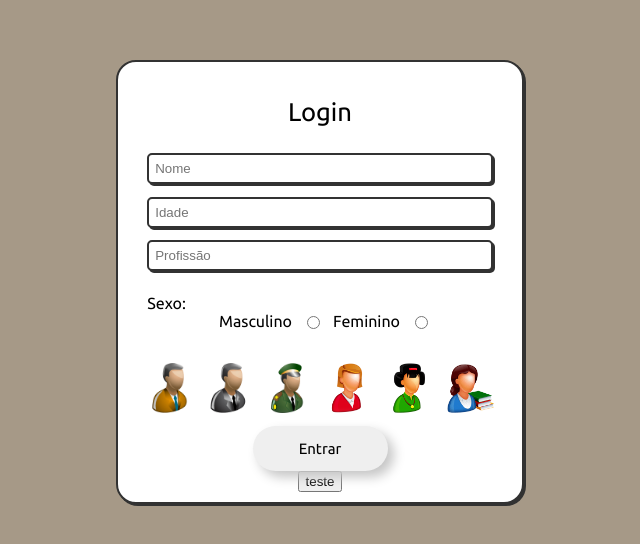
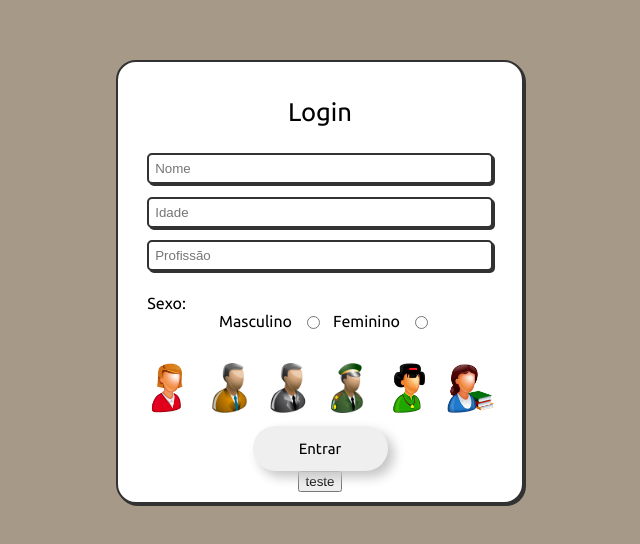
Before and after one commit to AbrahamLica/smart-wallet, a React (Vite) app: page / in a window 1280 px wide. Shown: the part 118-662 px from the top of the page, without its empty margins (320-960 px from the left). Built offline with nearby package versions, Linux system fonts and the light colour scheme.

Commit message:
otimizando algumas funções

```diff
--- a/src/Components/Login/Login.tsx
+++ b/src/Components/Login/Login.tsx
@@ -8,15 +8,17 @@ import user5 from "../../img/user5.png";
 import user6 from "../../img/user6.png";
 import { useNavigate } from "react-router-dom";
 import * as C from "./LoginStyles";
-import { choseImgUser } from "../../Helpers/Helpers";
-import { changeSetName } from "../../Helpers/Helpers";
-import { changeSetAge } from "../../Helpers/Helpers";
-import { changeSetProfession } from "../../Helpers/Helpers";
-import { validateInputName } from "../../Helpers/Helpers";
-import { validateInputProfession } from "../../Helpers/Helpers";
-import { setGender } from "../../Helpers/Helpers";
-import { validateInputAge } from "../../Helpers/Helpers";
-import { addAllErrorsToAlert } from "../../Helpers/Helpers";
+import {
+  choseImgUser,
+  changeSetName,
+  changeSetAge,
+  changeSetProfession,
+  validateInputName,
+  validateInputProfession,
+  setGender,
+  validateInputAge,
+  addAllErrorsToAlert,
+} from "../../Helpers/Helpers";
 
 const Login = () => {
   const { state, dispatch } = useContext(Context);
@@ -25,12 +27,6 @@ const Login = () => {
   const [profession, setProfession] = useState<string>("");
   const [sex, setSex] = useState<string>("");
   const [imgUserSelected, setImgUserSelected] = useState<string>("");
-  // const [imgUser1, setImgUser1] = useState(false);
-  // const [imgUser2, setImgUser2] = useState(false);
-  // const [imgUser3, setImgUser3] = useState(false);
-  // const [imgUser4, setImgUser4] = useState(false);
-  // const [imgUser5, setImgUser5] = useState(false);
-  // const [imgUser6, setImgUser6] = useState(false);
   const [imageStates, setImageStates] = useState({
     user1: false,
     user2: false,
@@ -47,7 +43,6 @@ const Login = () => {
   const [ageValid, setAgeValid] = useState<boolean>(false);
   const [sexValid, setSexValid] = useState<boolean>(false);
   const [avatarValid, setAvatarValid] = useState<boolean>(false);
-  const [errors, setErrors] = useState([]);
 
   const navigate = useNavigate();
 
@@ -83,19 +78,50 @@ const Login = () => {
     choseImgUser(
       e,
       setImgUserSelected,
-      setImageStates({ ...imageStates, [img]: true }),
+      imageStates,
+      img,
+      setImageStates,
       setAvatarValid
     );
   }
 
+  type UserImagesProps = {
+    user1: string;
+    user2: string;
+    user3: string;
+    user4: string;
+    user5: string;
+    user6: string;
+  };
+
+  const users: string[] = [
+    "user1",
+    "user2",
+    "user3",
+    "user4",
+    "user5",
+    "user6",
+  ];
+
+  const userImages: UserImagesProps = {
+    user1,
+    user2,
+    user3,
+    user4,
+    user5,
+    user6,
+  };
+
   function teste() {
     console.log(imageStates);
+    console.log(imgUserSelected);
   }
 
   return (
     <C.MainContainerModal>
       <C.ContainerModal>
         <C.Text fontSize="1.6rem">Login</C.Text>
+
         <C.ContainerLabelInput>
           <C.InputText
             type="text"
@@ -183,50 +209,23 @@ const Login = () => {
         </C.Container>
 
         <C.ContainerAvatars>
-          <C.ImgUser
-            src={user2}
-            alt="user2"
-            onClick={(e) => handleImgUserClick(e, "user2")}
-            style={{ border: imageStates.user2 ? "1px solid black" : "" }}
-          />
-          <C.ImgUser
-            src={user3}
-            alt="user3"
-            onClick={(e) => handleImgUserClick(e, "user3")}
-            style={{ border: imageStates.user3 ? "1px solid black" : "" }}
-          />
-          <C.ImgUser
-            src={user4}
-            alt="user4"
-            onClick={(e) => handleImgUserClick(e, "user4")}
-            style={{ border: imageStates.user4 ? "1px solid black" : "" }}
-          />
-
-          <C.ImgUser
-            src={user1}
-            alt="user1"
-            onClick={(e) => handleImgUserClick(e, "user1")}
-            style={{ border: imageStates.user1 ? "1px solid black" : "" }}
-          />
-          <C.ImgUser
-            src={user5}
-            alt="user5"
-            onClick={(e) => handleImgUserClick(e, "user5")}
-            style={{ border: imageStates.user5 ? "1px solid black" : "" }}
-          />
-          <C.ImgUser
-            src={user6}
-            alt="user6"
-            onClick={(e) => handleImgUserClick(e, "user6")}
-            style={{ border: imageStates.user6 ? "1px solid black" : "" }}
-          />
+          {users.map((item) => (
+            <C.ImgUser
+              key={item}
+              src={userImages[item as keyof UserImagesProps]}
+              onClick={(e) => handleImgUserClick(e, item)}
+              style={{ border: imageStates[item] ? "1px solid black" : "" }}
+            />
+          ))}
         </C.ContainerAvatars>
 
         <C.ButtonSend onClick={logIn} type="button">
           Entrar
         </C.ButtonSend>
 
-        <button onClick={teste} type="button">teste</button>
+        <button onClick={teste} type="button">
+          teste
+        </button>
       </C.ContainerModal>
     </C.MainContainerModal>
   );
--- a/src/Helpers/Helpers.ts
+++ b/src/Helpers/Helpers.ts
@@ -255,21 +255,17 @@ export function Add(
 export function choseImgUser(
   e: any,
   setImgUserSelected: any,
+  imageStates: any,
+  img: any,
   setImageStates: any,
   setAvatarValid: any
 ) {
-  const selectedImage = e.target.alt;
-  setImgUserSelected(e.target.src);
+  const updatedImageStates = { ...imageStates };
+  for (const user in updatedImageStates) {
+    updatedImageStates[user] = false;
+  }
+  setImageStates(updatedImageStates);
+  setImgUserSelected(e.target.alt);
   setAvatarValid(true);
-
-  // setImageStates((prevState: any) => {
-  //   const updatedImageStates = { ...prevState };
-  //   // Define todas as imagens para false
-  //   for (const key in updatedImageStates) {
-  //     updatedImageStates[key] = false;
-  //   }
-  //   // Define a imagem selecionada como true
-  //   updatedImageStates[selectedImage] = true;
-  //   return updatedImageStates;
-  // });
+  setImageStates({ ...updatedImageStates, [img]: true });
 }
```
